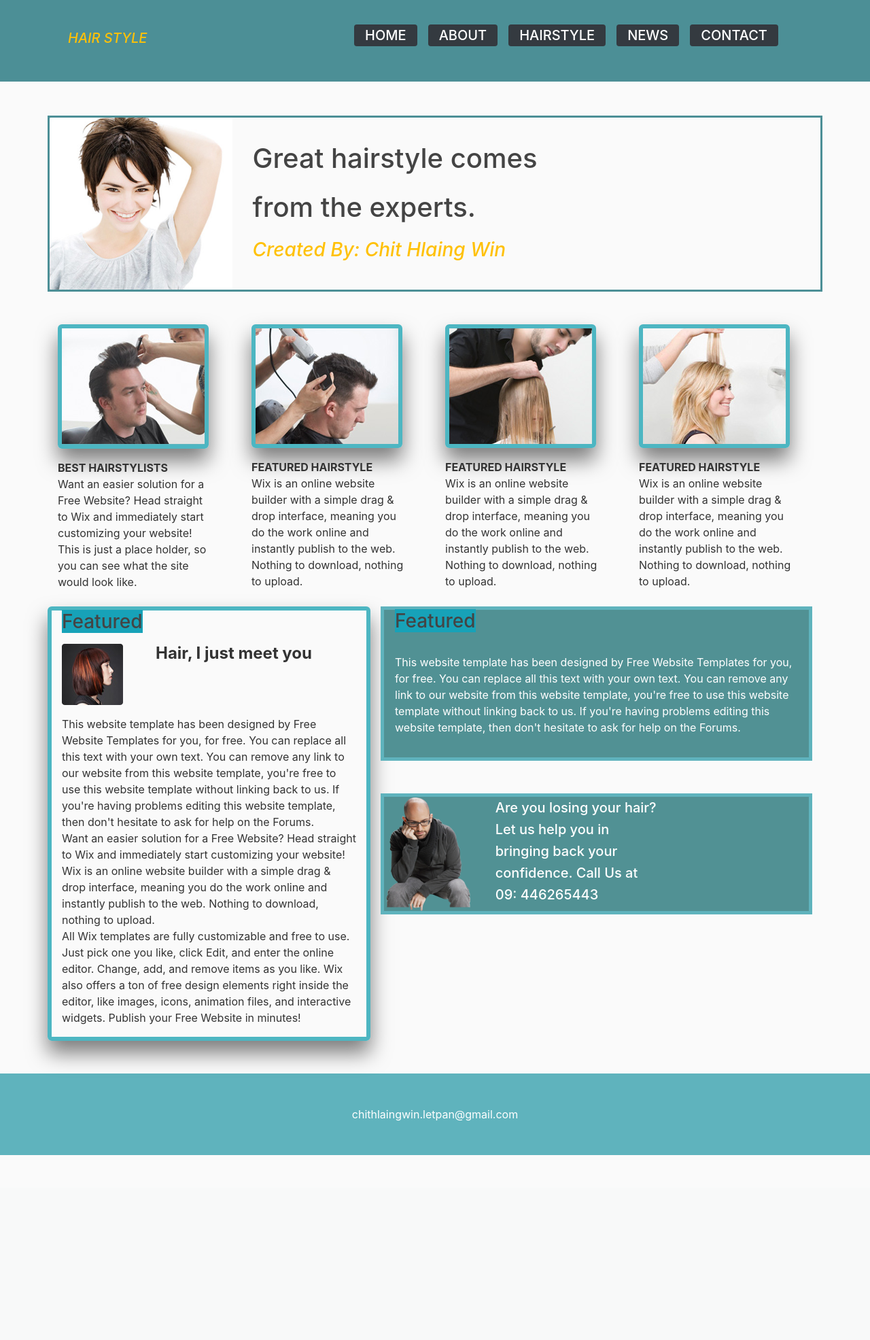
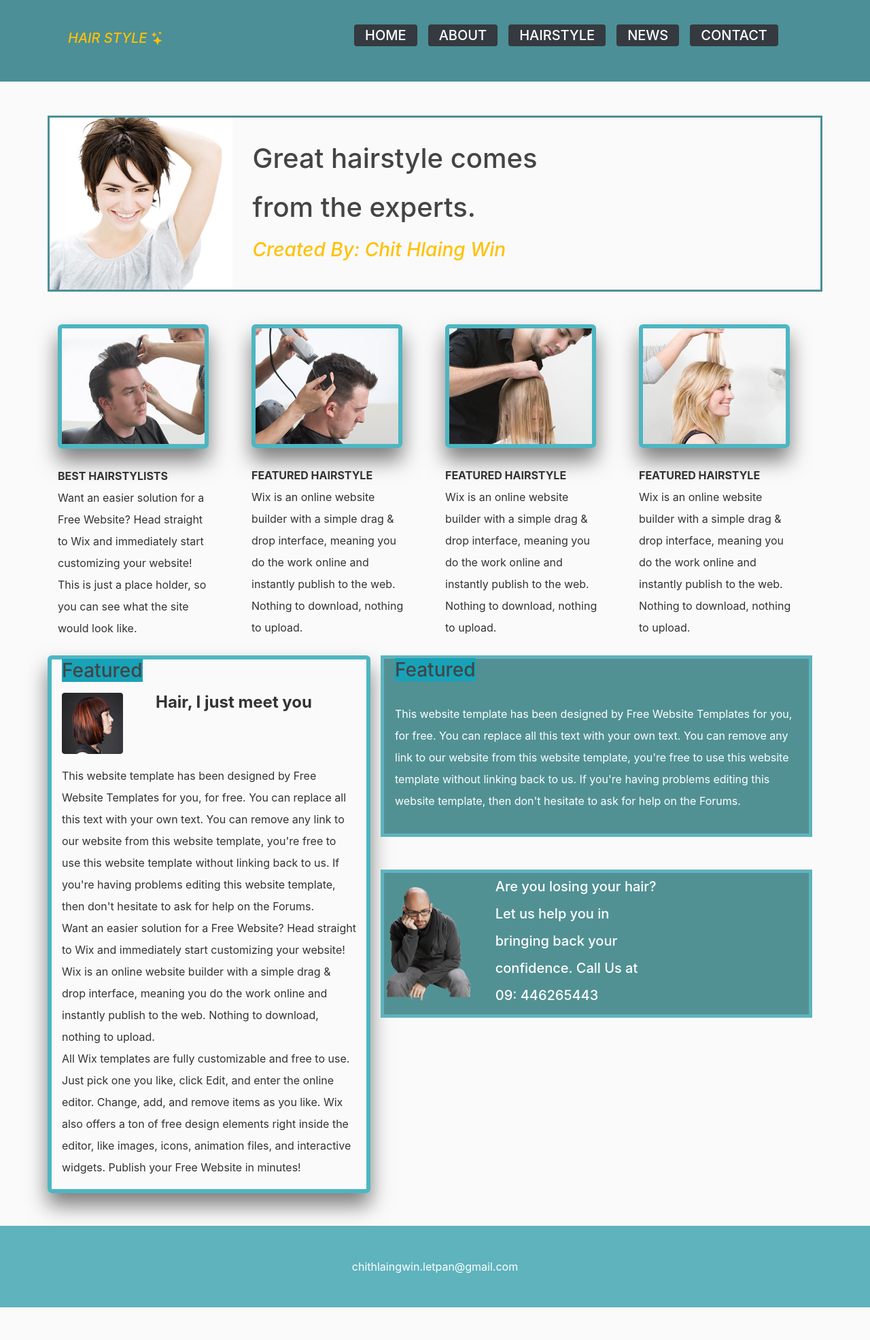
Before and after one commit to Chithlaing/hairstyle, a Django app: page / in a window 1280 px wide. Shown: the whole page at 68% size. Before the commit the page ends 1699 px from the top, so only its background shows below. Run offline with Django 5.2, Linux system fonts and the light colour scheme; some libraries are stand-ins or nearby versions.

Commit message:
all fine

```diff
--- a/design/templates/design/about.html
+++ b/design/templates/design/about.html
@@ -2,7 +2,7 @@
 {% block title %}About{% endblock %}
 {% block content %}
     <div class="container mt mb-5" role="main">
-        <p class="line">
+        <p style="line-height: 1.6;">
             <h5>About Us</h5> <br>
             <h5>We Have Free Templates for Everyone</h5><br>
             Our website templates are created with inspiration, checked for quality
--- a/design/templates/design/contact.html
+++ b/design/templates/design/contact.html
@@ -1,8 +1,8 @@
 {% extends "design/nav&footer.html" %}
 {% block title %}Contact{% endblock %}
 {% block content %}
-    <div class="container" style="margin-top: 170px; margin-bottom: 118px;" role="main">
-        <p class="line">
+    <div class="container" style="margin-top: 170px; line-height: 2;" role="main">
+        <p>
             <h5>Contact Us</h5><br>
             Want an easier solution for a Free Website? Head straight to Wix and immediately start
             customizing your website! Wix is an online website builder with a simple drag & drop
--- a/design/templates/design/hairdesign.html
+++ b/design/templates/design/hairdesign.html
@@ -53,5 +53,6 @@
                     <img class="mini_image_border" src="/static/design/image/ninteen.jpg" alt="eleven">
                 </div>
         </div>
+        <a class="d-flex justify-content-around" href="{% url 'design-hairdesign' %}">Show more</a>
     </div>
 {% endblock %}
--- a/design/templates/design/hairstyle.html
+++ b/design/templates/design/hairstyle.html
@@ -15,7 +15,7 @@
             <div class="row mt-5">
                 <div class="col-md-6 col-lg-3">
                     <img class="mini_image_border" src="static/design/image/second.jpg" alt="second">
-                    <p class="mr-4 mt-3">
+                    <p class="mr-4 mt-4" style="line-height: 2;">
                         <strong class="text-uppercase">best hairstylists</strong><br>
                         Want an easier solution for a Free Website?
                         Head straight to Wix and immediately start customizing
@@ -25,7 +25,7 @@
                 </div>
                 <div class="col-md-6 col-lg-3 col-xl-3">
                     <img class="mini_image_border" src="static/design/image/third.jpg" alt="third">
-                    <p class="mr-4 mt-3">
+                    <p class="mr-4 mt-4" style="line-height: 2;">
                         <strong class="text-uppercase">featured hairstyle</strong><br>
                         Wix is an online website builder with a simple drag
                         & drop interface, meaning you do the work online and
@@ -35,7 +35,7 @@
                 </div>
                 <div class="col-md-6 col-lg-3 col-xl-3">
                     <img class="mini_image_border" src="static/design/image/fourht.jpg" alt="third">
-                    <p class="mr-4 mt-3">
+                    <p class="mr-4 mt-4" style="line-height: 2;">
                         <strong class="text-uppercase">featured hairstyle</strong><br>
                         Wix is an online website builder with a simple drag
                         & drop interface, meaning you do the work online and
@@ -45,7 +45,7 @@
                 </div>
                 <div class="col-md-6 col-lg-3 col-xl-3">
                     <img class="mini_image_border" src="static/design/image/fifth.jpg" alt="third">
-                    <p class="mr-4 mt-3">
+                    <p class="mr-4 mt-4" style="line-height: 2;">
                         <strong class="text-uppercase">featured hairstyle</strong><br>
                         Wix is an online website builder with a simple drag
                         & drop interface, meaning you do the work online and
@@ -62,7 +62,7 @@
                     <img class="" src="static/design/image/sixth.jpg" alt="sixth">
                     <p class="ml-5 h4"><strong>Hair, I just meet you</strong></p>
                 </div>
-                <p class="mt-3">
+                <p class="mt-3" style="line-height: 2;">
                     This website template has been designed by Free Website Templates
                     for you, for free. You can replace all this text with your own text.
                     You can remove any link to our website from this website template,
@@ -87,7 +87,7 @@
             <div class="text-white col mt-2">
                 <div class="box">
                     <h3 class="bg-info d-inline ml-3">Featured</h3>
-                    <p class="p-3 mt-3">
+                    <p class="p-3 mt-3" style="line-height: 2;">
                         This website template has been designed by Free Website
                         Templates for you, for free. You can replace all this text
                         with your own text. You can remove any link to our website
@@ -100,7 +100,7 @@
                 <div class="box mt-5">
                     <div class="row align-items-center">
                         <img class="col-md-3 rounded float-left" src="static/design/image/seventh.png" alt="hairstyle">
-                        <h5 class="text-white col-md-5" style="line-height: 1.6;">Are you losing your hair?
+                        <h5 class="text-white col-md-5" style="line-height: 2">Are you losing your hair?
                             Let us help you in bringing back your confidence.
                             Call Us at 09: 446265443
                         </h5>
--- a/design/templates/design/nav&footer.html
+++ b/design/templates/design/nav&footer.html
@@ -4,6 +4,7 @@
     <head>
         <meta charset="UTF-8">
         <meta name="viewport" content="width=device-width, initial-scale=1">
+        <link href="https://cdn.jsdelivr.net/npm/bootstrap-icons@1.11.3/font/bootstrap-icons.css" rel="stylesheet">
         <link rel="stylesheet" href="https://maxcdn.bootstrapcdn.com/bootstrap/4.0.0/css/bootstrap.min.css"
               integrity="sha384-Gn5384xqQ1aoWXA+058RXPxPg6fy4IWvTNh0E263XmFcJlSAwiGgFAW/dAiS6JXm" crossorigin="anonymous">
         <link rel="stylesheet" href="{% static 'design/main.css' %}?v=3">
@@ -14,7 +15,7 @@
     <nav class="navbar navbar-expand-lg navbar-dark bg-steel fixed-top">
         <div class="container">
             <a class="navbar-brand text-uppercase font_style font-italic text-warning h1 col-3" href="{% url 'design-hairstyle' %}">Hair Style
-            <i class="bi bi-1-circle-fill"></i></a>
+            <i class="bi bi-stars"></i></a>
             <button class="navbar-toggler" type="button" data-toggle="collapse" data-target="#navbarToggle"
                     aria-controls="navbarToggle" aria-expanded="false" aria-label="Toggle navigation">
                 <span class="navbar-toggler-icon"></span>
--- a/design/templates/design/news.html
+++ b/design/templates/design/news.html
@@ -5,7 +5,7 @@
     <div class="row justify-content-around">
         <div class="col-lg-7">
         <h2>News</h2>
-        <p>
+        <p style="line-height: 2;">
             This website template has been designed by Free Website Templates for you,
             for free. You can replace all this text with your own text. You can remove any
             link to our website from this website template, you're free to use this website
@@ -41,7 +41,7 @@
     </div>
     <div class="col-lg-3 mini_image_border">
         <h2>Recent News</h2>
-        <p>
+        <p style="line-height: 2;">
             Hair, I just meet you
             This website template has been designed by Free Website Templates for you, for free. You can remove any link to our website from this website template, you're free to use this website template without linking back to us.
 
```
